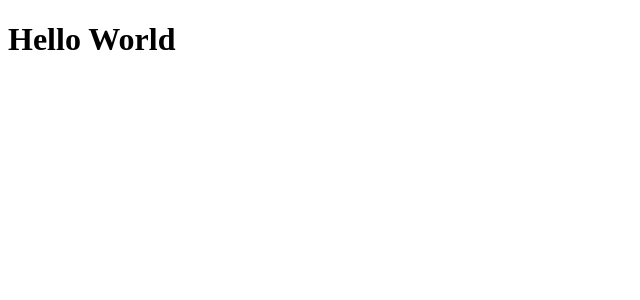
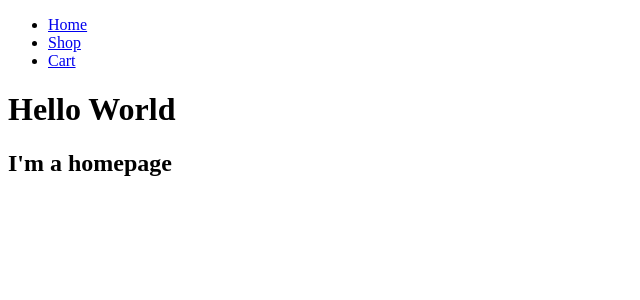
Before and after one commit to Protheu-42/The-Odin-Project-Shopping-Card, a React (Vite) app: page / in a window 1280 px wide. Shown: the top 300 px of the page, without its empty margins (0-640 px from the left). Built offline with nearby package versions, Linux system fonts and the light colour scheme.

Commit message:
feat: Routes established

```diff
--- a/src/App.jsx
+++ b/src/App.jsx
@@ -1,5 +1,14 @@
+import { Outlet } from "react-router";
+import Navbar from "./components/Navbar";
+
 function App() {
-  return <h1>Hello World</h1>;
+  return (
+    <>
+      <Navbar />
+      <h1>Hello World</h1>
+      <Outlet />
+    </>
+  );
 }
 
 export default App;
--- a/src/components/Navbar.jsx
+++ b/src/components/Navbar.jsx
@@ -1 +1,23 @@
-function Navbar() {}
+import { Link } from "react-router";
+
+function Navbar() {
+  return (
+    <>
+      <div>
+        <ul>
+          <li>
+            <Link to="/">Home</Link>
+          </li>
+          <li>
+            <Link to="ShopPage">Shop</Link>
+          </li>
+          <li>
+            <Link to="CartPage">Cart</Link>
+          </li>
+        </ul>
+      </div>
+    </>
+  );
+}
+
+export default Navbar;
--- a/src/routes.jsx
+++ b/src/routes.jsx
@@ -1,9 +1,17 @@
 import App from "./App";
+import Homepage from "./Homepage";
+import ShopPage from "./ShopPage";
+import CartPage from "./CartPage";
 
 const routes = [
   {
     path: "/",
     element: <App />,
+    children: [
+      { index: true, element: <Homepage /> },
+      { path: "shopPage", element: <ShopPage /> },
+      { path: "cartPage", element: <CartPage /> },
+    ],
   },
 ];
 
```
